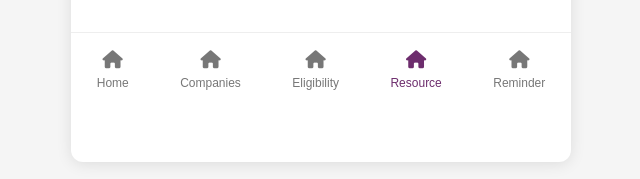
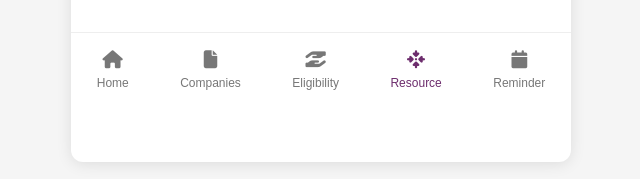
Before and after one commit to VenkatVenky36/Web-Page, a plain HTML site: page second page.html in a window 1280 px wide. Shown: the part 618-797 px from the top of the page, 319-959 px from the left. Drawn offline with Linux system fonts and the light colour scheme.

Commit message:
Add files via upload

```diff
--- a/second page.html
+++ b/second page.html
@@ -239,19 +239,19 @@
                 <div>Home</div>
             </a>
             <a href="#" class="nav-item">
-                <div class="nav-icon"><i class="fa-solid fa-house"></i></div>
+                <div class="nav-icon"><i class="fa-solid fa-file"></i></div>
                 <div>Companies</div>
             </a>
             <a href="./about-us-page.html" class="nav-item">
-                <div class="nav-icon"><i class="fa-solid fa-house"></i></div>
+                <div class="nav-icon"><i class="fa-solid fa-hand-holding-hand"></i></div>
                 <div>Eligibility</div>
             </a>
             <a href="#" class="nav-item active">
-                <div class="nav-icon"><i class="fa-solid fa-house"></i></div>
+                <div class="nav-icon"><i class="fa-solid fa-arrows-to-dot"></i></div>
                 <div>Resource</div>
             </a>
             <a href="#" class="nav-item">
-                <div class="nav-icon"><i class="fa-solid fa-house"></i></div>
+                <div class="nav-icon"><i class="fa-solid fa-calendar"></i></div>
                 <div>Reminder</div>
             </a>
         </div>
```
